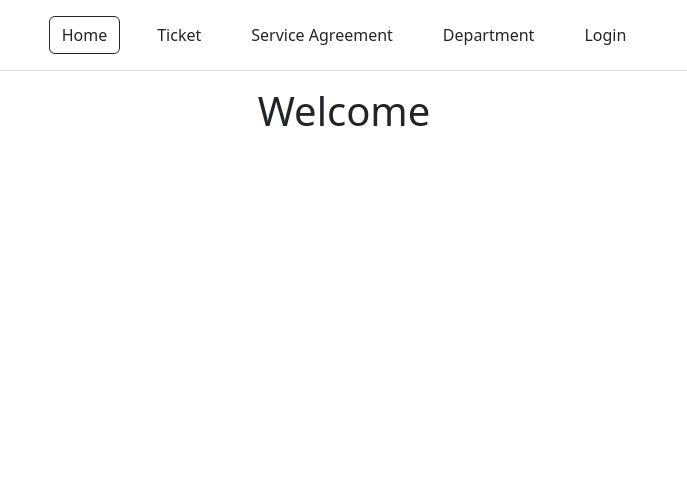
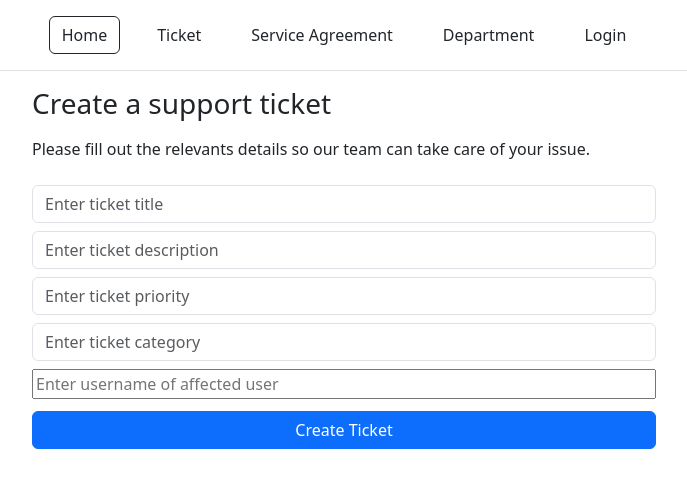
Before and after one commit to thom227v/TicketSystem, a React (Vite) app in the folder ticketsystem.client/: page / in a window 1280 px wide. Shown: the top 488 px of the page, without its empty margins (296-983 px from the left). Built offline with nearby package versions, Linux system fonts and the light colour scheme.

Commit message:
Added home page with ticket creation

```diff
--- /dev/null
+++ b/ticketsystem.client/src/components/Home/Create.tsx
@@ -0,0 +1,73 @@
+import { useEffect, useState } from "react";
+import { toast } from "sonner";
+
+function Create() {
+    const [username, setUsername] = useState<string>();
+    const [userReponse, setUserResponse] = useState<string>();
+
+    async function handleTicketSubmit (event: React.SyntheticEvent<HTMLFormElement>) {
+        event.preventDefault();
+        const form = event.currentTarget
+        const formData = new FormData(form)
+        formData.append("Username", JSON.stringify(username));
+        const data = Object.fromEntries(formData.entries());
+
+        const response = await fetch('/ticket/CreateTicket', {
+            method: 'POST',
+            headers: { 'Content-Type': 'application/json' },
+            body: JSON.stringify(data)
+        });
+        if (response.ok) {
+            toast.success("Ticket created successfully");
+    }};
+
+    const handleChoosenUsername = () => {
+        setUsername(userReponse);
+        toast.success("Valgt affected user er ændret");
+    }
+
+    const handleUsernameChange = (e: React.ChangeEvent<HTMLInputElement>) => {
+        setUsername(e.target.value);
+    };
+
+    useEffect(() => {
+    async function GetUser() {
+        if (username !== undefined)
+        {
+            const response = await fetch(`/user/GetUserByUsername/${username}`);
+            if (response.ok) {
+                const data = await response.text();
+                setUserResponse(data);
+            }};
+        }
+        GetUser();
+    }, [username]);
+
+
+    const usernamePartial = username === undefined
+        ? <input name="AffectedUsername" placeholder="Enter username of affected user" onChange={handleUsernameChange}></input>
+        :   <div>
+                <input name="AffectedUsername" placeholder="Enter username of affected user" onChange={handleUsernameChange}></input>
+                <button onClick={handleChoosenUsername} type="button">{userReponse}</button>
+            </div>
+
+    return (
+        <>
+            <form className="w-50 mx-auto d-flex flex-column form-group gap-2" onSubmit={handleTicketSubmit}>
+                <h3>Create a support ticket</h3>
+                <p>Please fill out the relevants details so our team can take care of your issue.</p>
+                <input className="form-control" name="Title" placeholder="Enter ticket title" required></input>
+                <input className="form-control" name="Description" placeholder="Enter ticket description" required></input>
+                <input className="form-control" name="Priority" placeholder="Enter ticket priority" required></input>
+                <input className="form-control" name="Category" placeholder="Enter ticket category" required></input>
+                <input name="AffectedUsername" placeholder="Enter username of affected user" onChange={handleUsernameChange}></input>
+                {username?.length && userReponse?.length
+                ? <button onClick={handleChoosenUsername} type="button">{userReponse}</button>
+                : <div hidden></div>}
+                <button className="mt-1 btn btn-primary" type="submit">Create Ticket</button>
+            </form>
+        </>
+    );
+}
+
+export default Create;
--- a/ticketsystem.client/src/pages/Home.tsx
+++ b/ticketsystem.client/src/pages/Home.tsx
@@ -1,7 +1,8 @@
+import Create from "../components/Home/Create";
 export default function HomePage() {
   return (
     <main>
-      <h1 className="text-center">Welcome</h1>
+        <Create></Create>
     </main>
   );
 }
```
